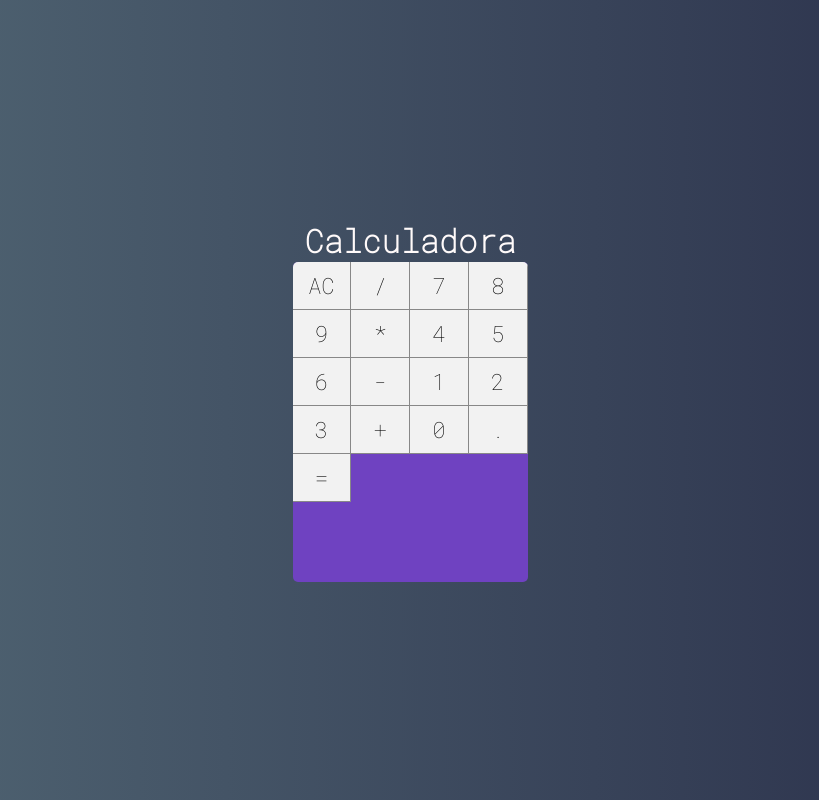
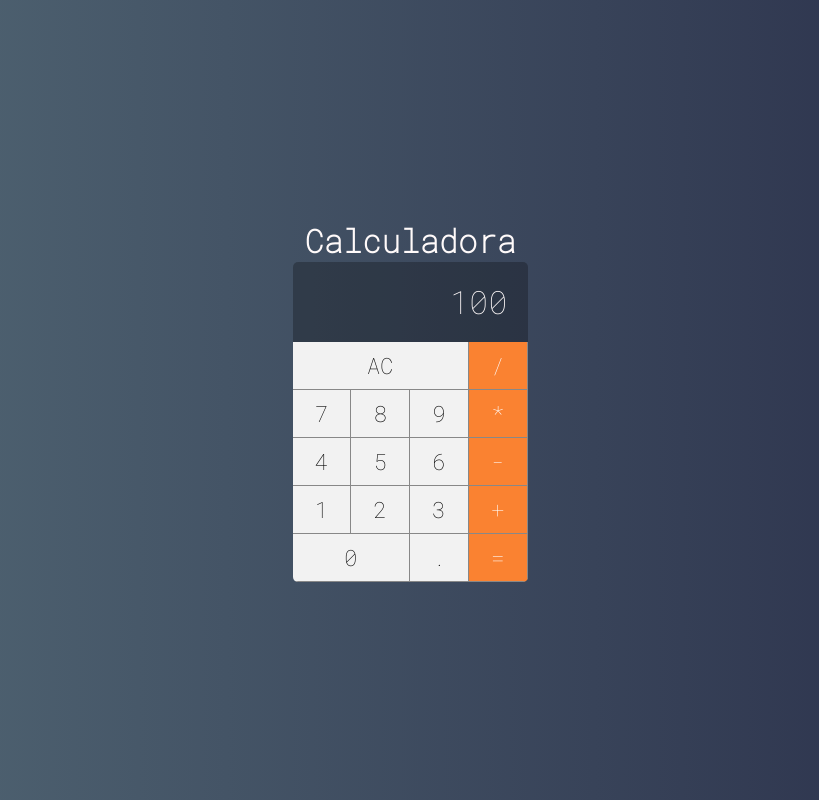
Before and after one commit to TonyDev77/calculator-react, a React (Create React App) app: page / in a window 1280 px wide. Shown: the whole page, without its empty margins (230-1049 px from the left). Built offline with nearby package versions, Linux system fonts and the light colour scheme.

Commit message:
Created the buttons of calculator with the behaviors of each button

```diff
--- a/src/components/Button.css
+++ b/src/components/Button.css
@@ -11,3 +11,24 @@
     border-bottom: var(--border-button);
     outline: none;
 }
+
+.button:active {
+    background-color: #ccc;
+}
+
+.button.double {
+    grid-column: span 2;
+}
+
+.button.triple {
+    grid-column: span 3;
+}
+
+.button.operation {
+    background-color: #fa8231;
+    color: #FFF;
+}
+
+.button.operation:active {
+    background-color: #fa8231cc;
+}
--- a/src/components/Button.jsx
+++ b/src/components/Button.jsx
@@ -1,8 +1,19 @@
 import React from "react";
 import "./Button.css";
 
-const props = (props) => {
-    return <button className="button"> { props.label } </button>
+const Button = (props) => {
+
+    let classCSS = "button ";
+    classCSS += props.operation ? "operation" : "";
+    classCSS += props.double ? "double" : "";
+    classCSS += props.triple ? "triple" : "";
+
+    return (
+        // o componente abaixo recebe a classe css, a função e o parâmetro da função.
+        <button className={ classCSS } onClick={e => props.click && props.click(props.myLabel)}>
+            { props.myLabel }
+        </button>
+    )
 }
 
-export default props;
+export default Button;
--- /dev/null
+++ b/src/components/Display.css
@@ -0,0 +1,16 @@
+.display {
+    grid-column: span 4;
+
+    font-size: 2em;
+    color: snow;
+    background-color: #0004;
+    border: none;
+
+    display: flex;
+    justify-content: flex-end;
+    align-items: center;
+    padding: 20px;
+
+    overflow: hidden;
+
+}
--- /dev/null
+++ b/src/components/Display.jsx
@@ -0,0 +1,8 @@
+import React from "react";
+import "./Display.css";
+
+const Display = (props) => {
+    return <button className="display"> { props.value } </button>
+}
+
+export default Display;
--- a/src/main/Calculator.css
+++ b/src/main/Calculator.css
@@ -1,12 +1,11 @@
 .calculator {
     display: grid;
     grid-template-columns: repeat(4, 25%);
-    grid-template-rows: repeat(5, 48px);
+    grid-template-rows: 1fr repeat(5, 48px);
 
     height: 320px;
     width: 235px;
     border-radius: 5px;
     overflow: hidden;
-    background-color: #6f42c1;
 
 }
--- a/src/main/Calculator.jsx
+++ b/src/main/Calculator.jsx
@@ -1,28 +1,50 @@
-import React, { Component } from "react";
+import React, {Component} from "react";
 import "./Calculator.css";
 import Button from "../components/Button";
+import Display from "../components/Display";
 
 class Calculator extends Component {
+
+    constructor(props) {
+        super(props);
+        this.clearMemory = this.clearMemory.bind(this);
+        this.setOperation = this.setOperation.bind(this);
+        this.addDigit = this.addDigit.bind(this);
+    }
+
+    clearMemory() {
+        console.log("Limpar...");
+    }
+
+    setOperation(operation) {
+        console.log(operation)
+    }
+
+    addDigit(n) {
+        console.log(n)
+    }
+
     render() {
         return (
             <div className="calculator">
-                <Button label="AC" />
-                <Button label="/" />
-                <Button label="7" />
-                <Button label="8" />
-                <Button label="9" />
-                <Button label="*" />
-                <Button label="4" />
-                <Button label="5" />
-                <Button label="6" />
-                <Button label="-" />
-                <Button label="1" />
-                <Button label="2" />
-                <Button label="3" />
-                <Button label="+" />
-                <Button label="0" />
-                <Button label="." />
-                <Button label="=" />
+                <Display value={100}/>
+                <Button myLabel="AC" click={ this.clearMemory } triple/>
+                <Button myLabel="/" click={ this.setOperation } operation />
+                <Button myLabel="7" click={ this.addDigit }/>
+                <Button myLabel="8" click={ this.addDigit }/>
+                <Button myLabel="9" click={ this.addDigit }/>
+                <Button myLabel="*" click={ this.setOperation } operation />
+                <Button myLabel="4" click={ this.addDigit }/>
+                <Button myLabel="5" click={ this.addDigit }/>
+                <Button myLabel="6" click={ this.addDigit }/>
+                <Button myLabel="-" click={ this.setOperation } operation />
+                <Button myLabel="1" click={ this.addDigit }/>
+                <Button myLabel="2" click={ this.addDigit }/>
+                <Button myLabel="3" click={ this.addDigit }/>
+                <Button myLabel="+" click={ this.setOperation } operation />
+                <Button myLabel="0" click={ this.addDigit } double/>
+                <Button myLabel="." click={ this.addDigit }/>
+                <Button myLabel="=" click={ this.setOperation } operation />
             </div>
         )
     }
```
Lines whose indentation alone changed are shown as unchanged.
